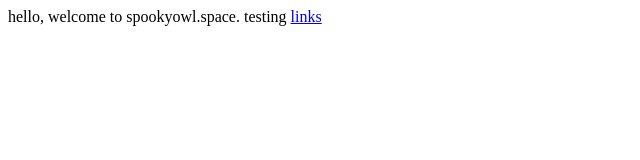
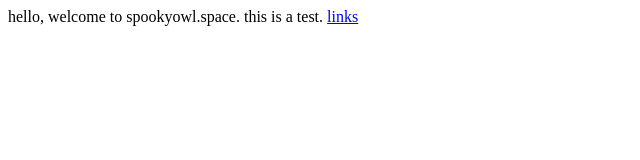
Before and after one commit to tfilla1/spookyowl, a plain HTML site: page index.html in a window 1280 px wide. Shown: the full height of the page, 0-640 px from the left. Drawn offline with Linux system fonts and the light colour scheme.

Commit message:
add testing to be testing

```diff
--- a/index.html
+++ b/index.html
@@ -7,7 +7,7 @@
     <title>spookyowl</title>
 </head>
 <body>
-    hello, welcome to spookyowl.space. testing
+    hello, welcome to spookyowl.space. this is a test.
     <a href="/links">links</a>
 </body>
 </html>
```
